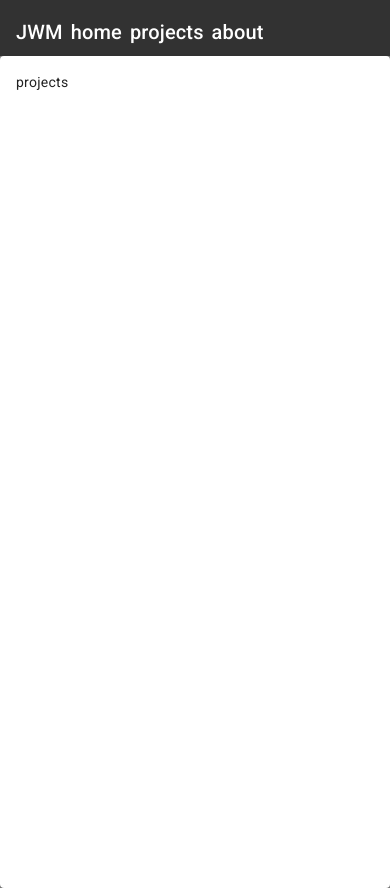
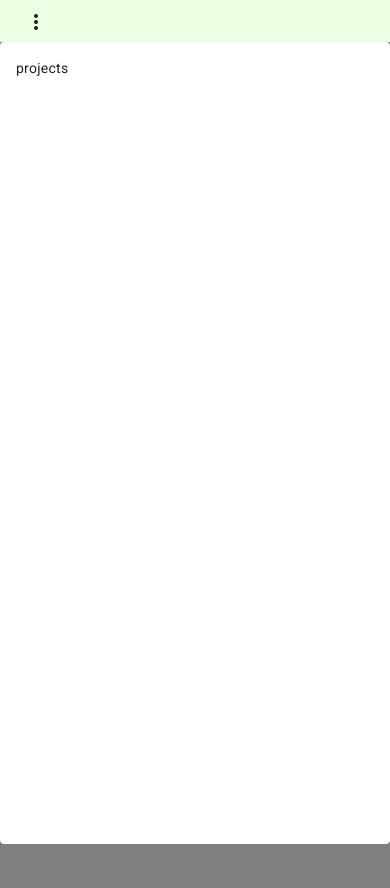
Before and after one commit to MoodyJW/portfolio-ng, an Angular app: page /projects in a window 390 px wide. After the commit the page ends 844 px from the top, so only its background shows below. Built offline with nearby package versions, Linux system fonts and the light colour scheme.

Commit message:
Feat/navigation updates (#6)
* added theme toggle, basic mobile nav menu

* updated ani/sty to work properly

```diff
--- a/src/app/angular-material.module.ts
+++ b/src/app/angular-material.module.ts
@@ -21,6 +21,7 @@ import { MatPaginatorModule } from '@angular/material/paginator';
 import { MatProgressSpinnerModule } from '@angular/material/progress-spinner';
 import { MatSelectModule } from '@angular/material/select';
 import { MatSidenavModule } from '@angular/material/sidenav';
+import { MatSlideToggleModule } from '@angular/material/slide-toggle';
 import { MatSnackBarModule } from '@angular/material/snack-bar';
 import { MatSortModule } from '@angular/material/sort';
 import { MatTableModule } from '@angular/material/table';
@@ -66,6 +67,7 @@ const materialModules = [
   MatRadioModule,
   MatDatepickerModule,
   MatTooltipModule,
+  MatSlideToggleModule,
 ];
 
 @NgModule({
--- a/src/app/app.component.html
+++ b/src/app/app.component.html
@@ -1,16 +1,45 @@
-<mat-toolbar color="primary">
+<div
+  [class]="isDark ? 'dark-theme app-container' : 'light-theme app-container'"
+>
+  <mat-toolbar class="app-toolbar">
     <header class="nav-header">
-    <div class="icon-title-container">
-      <label>JWM</label>
-    </div>
+      <ng-container
+        *ngIf="!isSmallScreen; else smallScreen"
+        class="large-screen-container"
+      >
+        <mat-nav-list class="nav-list-items">
+          <a class="navbar-link" routerLink="/home"> JWM </a>
+          <a class="navbar-link" routerLink="/projects"> projects </a>
+          <a class="navbar-link" routerLink="/about"> about </a>
+        </mat-nav-list>
+
+        <mat-slide-toggle (change)="isDark = !isDark" [checked]="isDark">
+          Go Dark
+        </mat-slide-toggle>
+      </ng-container>
+      <ng-template #smallScreen>
+        <ng-container class="small-scren-container">
+          <button
+            mat-icon-button
+            [matMenuTriggerFor]="menu"
+            class="menu-button"
+            aria-label="button with a navigation menu"
+          >
+            <mat-icon>more_vert</mat-icon>
+          </button>
+          <mat-menu #menu="matMenu">
             <mat-nav-list class="nav-list-items">
               <a class="navbar-link" routerLink="/home"> home </a>
               <a class="navbar-link" routerLink="/projects"> projects </a>
               <a class="navbar-link" routerLink="/about"> about </a>
             </mat-nav-list>
+          </mat-menu>
+        </ng-container>
+      </ng-template>
     </header>
   </mat-toolbar>
 
-<main [@routeAnimations]="prepareRoute(outlet)" class="content">
+  <main [@routeAnimations]="prepareRoute(outlet)">
     <router-outlet #outlet="outlet"></router-outlet>
   </main>
+</div>
--- a/src/app/app.component.scss
+++ b/src/app/app.component.scss
@@ -1,17 +1,23 @@
-.nav-header {
-  display: flex;
-  align-items: center;
-  gap: 8px;
+.app-container {
+  height: 100vh;
 
-  .icon-title-container {
-    padding: 8px 0 0 0;
+  .app-toolbar {
+    height: 5vh;
+  }
+}
+
+.large-screen-container {
+  .nav-header {
     display: flex;
     align-items: center;
     gap: 8px;
-  }
 
-  .nav-list-items {
-    display: flex;
-    gap: 8px;
+    .nav-list-items {
+      display: flex;
+      gap: 8px;
+    }
   }
 }
+
+.small-screen-container {
+}
--- a/src/app/app.component.ts
+++ b/src/app/app.component.ts
@@ -1,4 +1,5 @@
-import { Component } from '@angular/core';
+import { MediaMatcher } from '@angular/cdk/layout';
+import { Component, HostListener, OnInit } from '@angular/core';
 import { RouterOutlet } from '@angular/router';
 import { slider, transformer, fader, stepper } from './route-animations';
 @Component({
@@ -7,10 +8,37 @@ import { slider, transformer, fader, stepper } from './route-animations';
   styleUrls: ['./app.component.scss'],
   animations: [stepper],
 })
-export class AppComponent {
-  title = 'JWM';
+export class AppComponent implements OnInit {
+  private themeQuery: MediaQueryList;
+  private getScreenWidth: any;
 
-  prepareRoute(outlet: RouterOutlet) {
+  public title = 'JWM';
+  public isDark = true;
+  public isSmallScreen: boolean;
+
+  constructor(private media: MediaMatcher) {
+    this.getScreenWidth = window.innerWidth;
+    if (this.getScreenWidth < 500) {
+      this.isSmallScreen = true;
+    } else this.isSmallScreen = false;
+    this.themeQuery = this.media.matchMedia('(prefers-color-scheme: dark)');
+  }
+
+  ngOnInit(): void {
+    if (this.themeQuery.matches) {
+      this.isDark = true;
+    } else this.isDark = false;
+  }
+
+  @HostListener('window:resize', ['$event'])
+  onWindowResize() {
+    this.getScreenWidth = window.innerWidth;
+    if (this.getScreenWidth < 500) {
+      this.isSmallScreen = true;
+    } else this.isSmallScreen = false;
+  }
+
+  prepareRoute(outlet: RouterOutlet): boolean {
     return (
       outlet &&
       outlet.activatedRouteData &&
--- a/src/app/components/about-page/about-page.component.html
+++ b/src/app/components/about-page/about-page.component.html
@@ -1 +1,3 @@
-<mat-card [style.height.px]="800"> about </mat-card>
+<div class="jwm-page-container">
+  <mat-card class="jwm-main-card"> about </mat-card>
+</div>
--- a/src/app/components/home-page/home-page.component.html
+++ b/src/app/components/home-page/home-page.component.html
@@ -1 +1 @@
-<mat-card [style.height.px]="800"> home </mat-card>
+<mat-card class="jwm-main-card"> home </mat-card>
--- a/src/app/components/projects-page/projects-page.component.html
+++ b/src/app/components/projects-page/projects-page.component.html
@@ -1 +1 @@
-<mat-card [style.height.px]="800"> projects </mat-card>
+<mat-card class="jwm-main-card"> projects </mat-card>
--- a/src/app/route-animations.ts
+++ b/src/app/route-animations.ts
@@ -21,6 +21,7 @@ export const fader = trigger('routeAnimations', [
           position: 'absolute',
           left: 0,
           width: '100%',
+          height: '100%',
           opacity: 0,
           transform: 'scale(0) translateY(100%)',
         }),
@@ -53,6 +54,7 @@ function slideTo(direction: string) {
           top: 0,
           [direction]: 0,
           width: '100%',
+          height: '100%',
         }),
       ],
       optional
@@ -96,6 +98,7 @@ function transformTo({ x = 100, y = 0, rotate = 0 }) {
           top: 0,
           left: 0,
           width: '100%',
+          height: '100%',
         }),
       ],
       optional
@@ -133,6 +136,7 @@ export const stepper = trigger('routeAnimations', [
           position: 'absolute',
           left: 0,
           width: '100%',
+          height: '100%',
         }),
       ],
       optional
--- a/src/index.html
+++ b/src/index.html
@@ -16,7 +16,7 @@
     />
   </head>
   <!-- might need to move this to the app component and set the theme there -->
-  <body class="mat-typography theme-alternate">
+  <body class="mat-typography">
     <app-root></app-root>
   </body>
 </html>
--- a/src/styles.scss
+++ b/src/styles.scss
@@ -4,14 +4,30 @@
 
 body {
   margin: 0;
-  max-height: 100vh;
+  min-height: 100vh;
+  min-height: -webkit-fill-available;
   background: gray;
 }
 
 main {
   position: relative;
+  height: 95vh;
 }
 
 mat-sidenav-content.mat-drawer-content {
   overflow: hidden;
 }
+
+.jwm-main-card {
+  height: 100%;
+}
+
+.jwm-page-container {
+  height: -webkit-fill-available;
+}
+
+mat-card {
+  height: 100%;
+  width: 100%;
+  box-sizing: border-box;
+}
--- a/src/theme.scss
+++ b/src/theme.scss
@@ -218,7 +218,7 @@ $theme: (
   foreground: $mat-dark-theme-foreground,
   background: $mat-dark-theme-background,
 );
-$altTheme: (
+$custom-light-theme: (
   primary: $theme-primary,
   accent: $theme-accent,
   warn: $theme-warn,
@@ -230,8 +230,8 @@ $altTheme: (
 // Theme Init
 @include mat.all-component-themes($theme);
 
-.theme-alternate {
-  @include mat.all-component-themes($altTheme);
+.light-theme {
+  @include mat.all-component-themes($custom-light-theme);
 }
 
 // Specific component overrides, pieces that are not in line with the general theming
```
Lines whose indentation alone changed are shown as unchanged.
